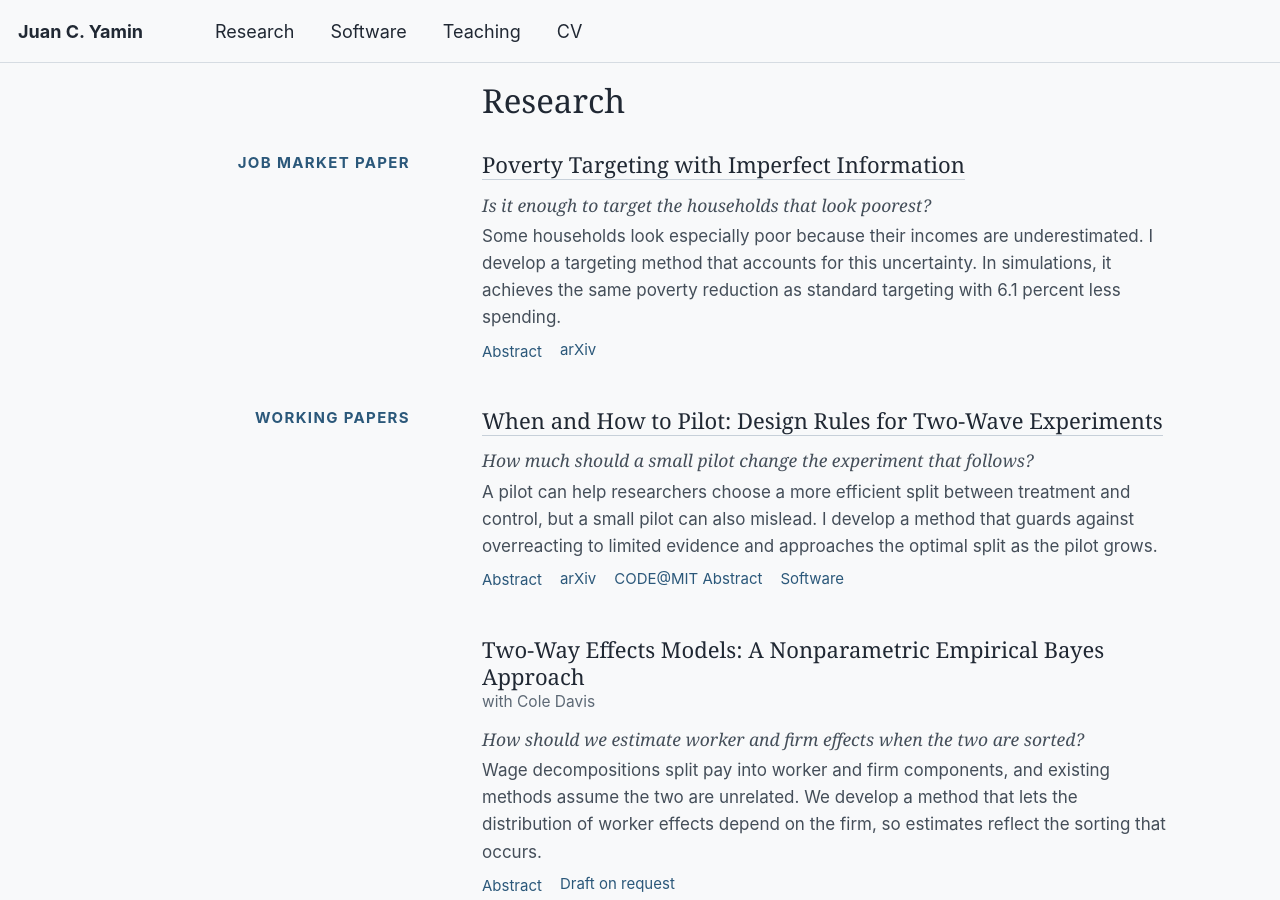
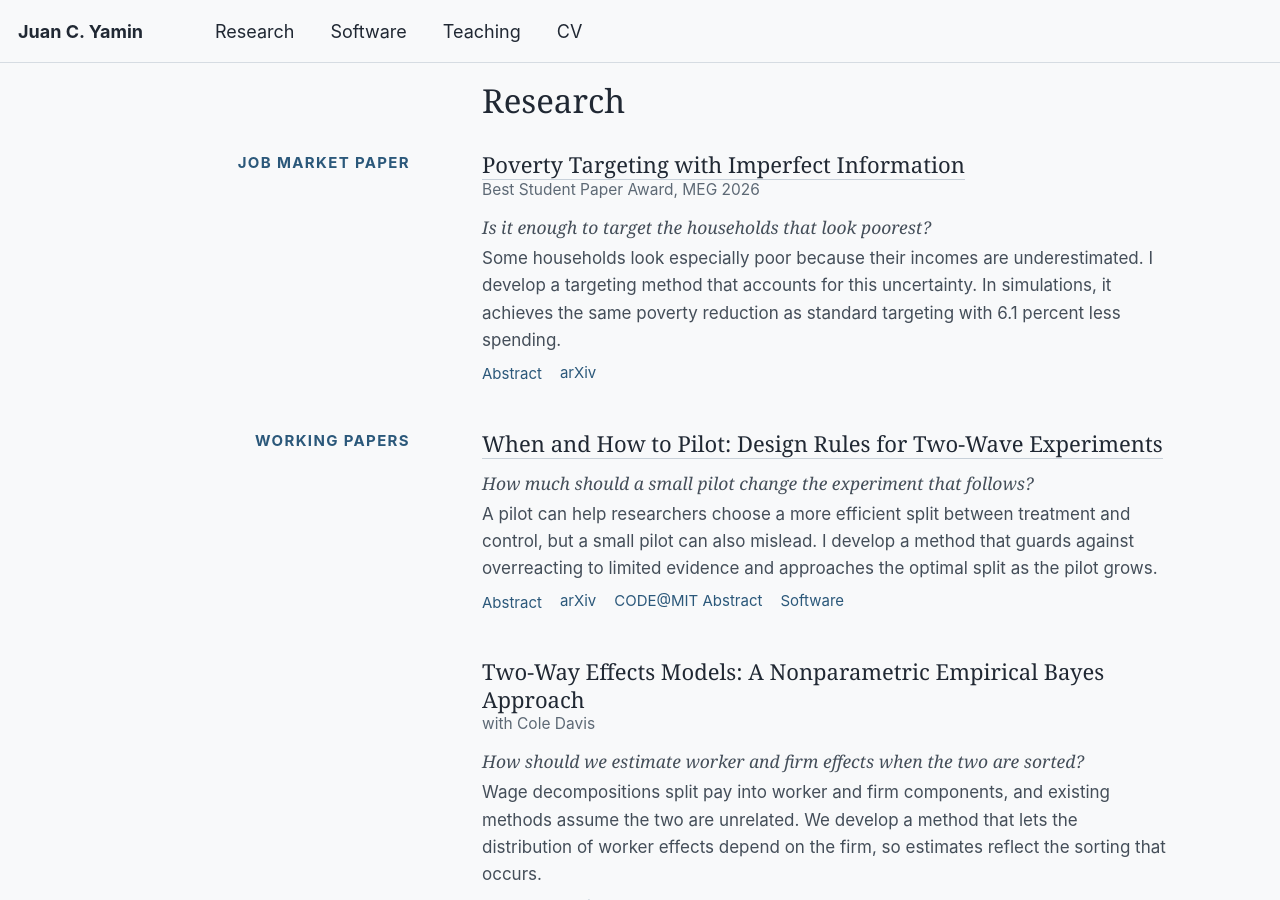
Before and after one commit to juancyamin/juancyamin.github.io, a Jekyll site: the page built from _pages/research.md, in a window 1280 px wide and 900 px high. Built offline with Jekyll 4.4.1, drawn with Linux system fonts in a browser that asks for light colours.

Commit message:
Add MEG best student paper award to research page

```diff
--- a/_pages/research.md
+++ b/_pages/research.md
@@ -472,6 +472,7 @@ description: "Research by Juan C. Yamin on econometric methods for decisions mad
     <p class="r2-label">Job Market Paper</p>
     <article class="r2-paper" id="poverty-targeting">
       <h2 class="r2-paper-title"><a href="/files/poverty-targeting-with-imperfect-information.pdf">Poverty Targeting with Imperfect Information</a></h2>
+      <p class="r2-meta">Best Student Paper Award, MEG 2026</p>
       <p class="r2-question">Is it enough to target the households that look poorest?</p>
       <p class="r2-answer">Some households look especially poor because their incomes are underestimated. I develop a targeting method that accounts for this uncertainty. In simulations, it achieves the same poverty reduction as standard targeting with 6.1 percent less spending.</p>
       <nav class="r2-links" aria-label="Poverty Targeting with Imperfect Information links">
```
